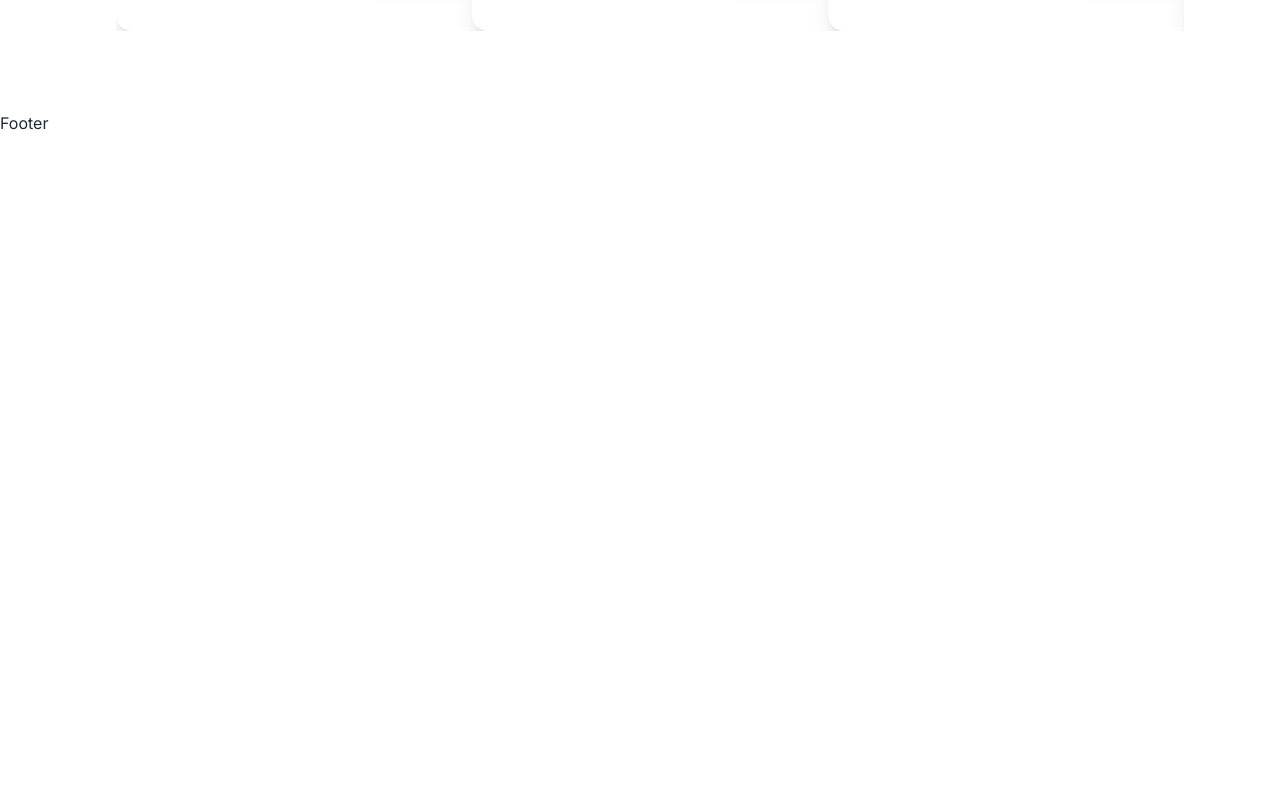
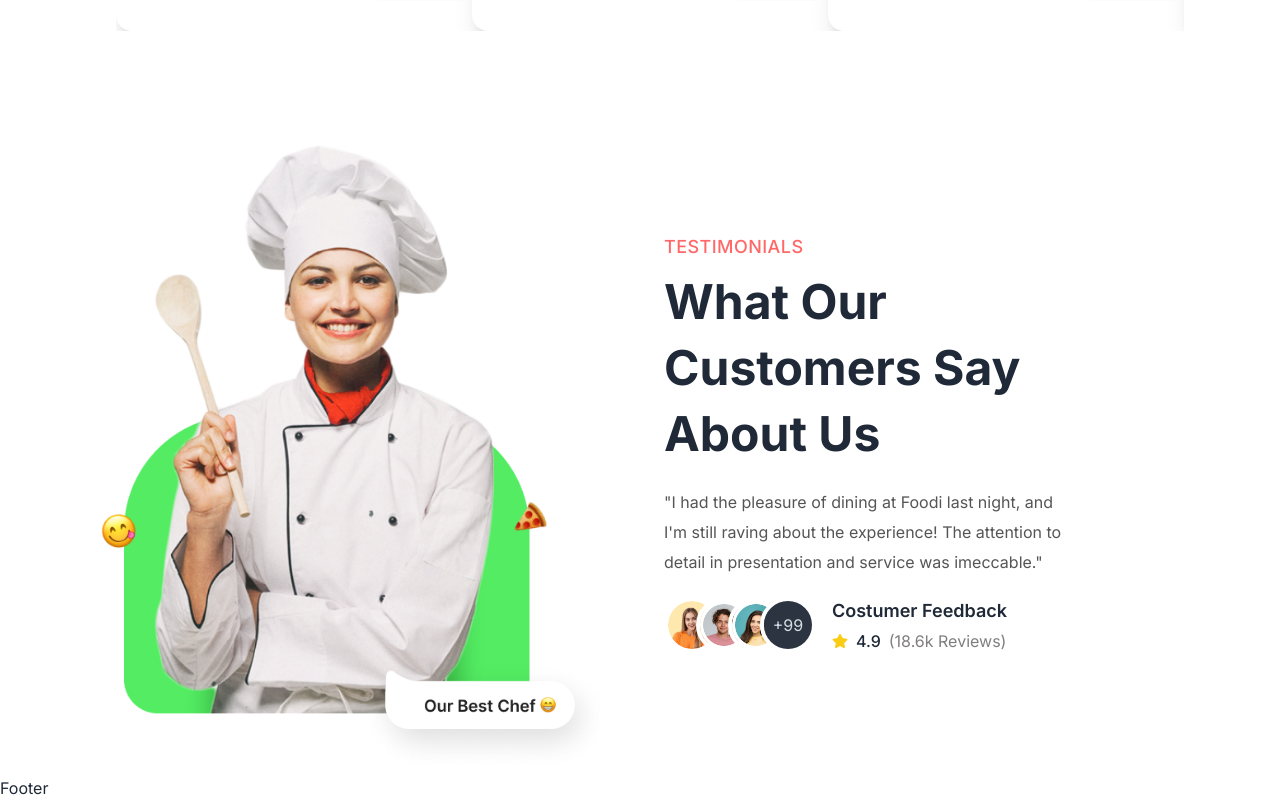
Before and after one commit to gomess99/foodi-client, a React (Vite) app: page / in a window 1280 px wide. Shown: the part 2276-3076 px from the top of the page. Before the commit the page ends 2411 px from the top, so only its background shows below. Built offline with nearby package versions, Linux system fonts and the light colour scheme.

Commit message:
Finishing the Section Testimonials

```diff
--- a/src/pages/Home/Home.jsx
+++ b/src/pages/Home/Home.jsx
@@ -2,6 +2,7 @@
 import Banner from '../../components/Banner/Banner';
 import Categories from './Categories';
 import SpecialDishes from './SpecialDishes';
+import Testimonials from './Testimonials';
 
 const Home = () => {
   return (
@@ -9,6 +10,7 @@
       <Banner/>
       <Categories/>
       <SpecialDishes/>
+      <Testimonials/>
     </div>
   )
 }
--- /dev/null
+++ b/src/pages/Home/Testimonials.jsx
@@ -0,0 +1,62 @@
+import React from "react";
+import {FaStar} from "react-icons/fa"
+
+const Testimonials = () => {
+  return (
+    <div className="section-container">
+      <div className="flex flex-col md:flex-row items-center justify-between gap-12">
+        <div className="md:w-1/2">
+          <img src="/images/home/testimonials/testimonials.png" alt="" />
+        </div>
+        <div className="md:w-1/2">
+          <div className="text-left md:w-4/5">
+            <p className="subtitle">Testimonials</p>
+            <h3 className="title">What Our Customers Say About Us</h3>
+            <blockquote className="my-5 text-secondary leading-[30px]">
+              &quot;I had the pleasure of dining at Foodi last night, and
+              I&apos;m still raving about the experience! The attention to
+              detail in presentation and service was imeccable.&quot;
+            </blockquote>
+
+            {/* avatar */}
+
+            <div className="flex items-center gap-4 flex-wrap">
+            <div className="avatar-group -space-x-6 rtl:space-x-reverse">
+              <div className="avatar">
+                <div className="w-12">
+                  <img src="/images/home/testimonials/testimonial1.png" />
+                </div>
+              </div>
+              <div className="avatar">
+                <div className="w-12">
+                  <img src="/images/home/testimonials/testimonial2.png" />
+                </div>
+              </div>
+              <div className="avatar">
+                <div className="w-12">
+                  <img src="/images/home/testimonials/testimonial3.png" />
+                </div>
+              </div>
+              <div className="avatar placeholder">
+                <div className="bg-neutral text-neutral-content w-12">
+                  <span>+99</span>
+                </div>
+              </div>
+            </div>
+            <div className="space-y-1">
+              <h5 className="text-lg font-semibold">Costumer Feedback</h5>
+              <div className="flex items-center gap-2">
+                <FaStar className="text-yellow-400" />
+                <span className="font-medium">4.9</span>
+                <span className="text-[#807e7e]">(18.6k Reviews)</span>
+              </div>
+            </div>
+            </div>
+          </div>
+        </div>
+      </div>
+    </div>
+  );
+};
+
+export default Testimonials;
```
